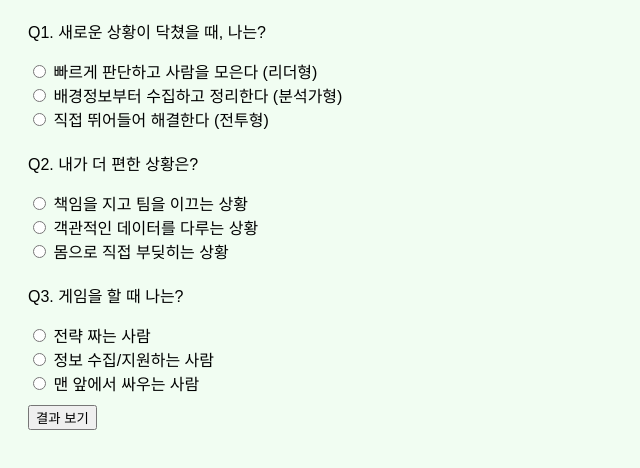
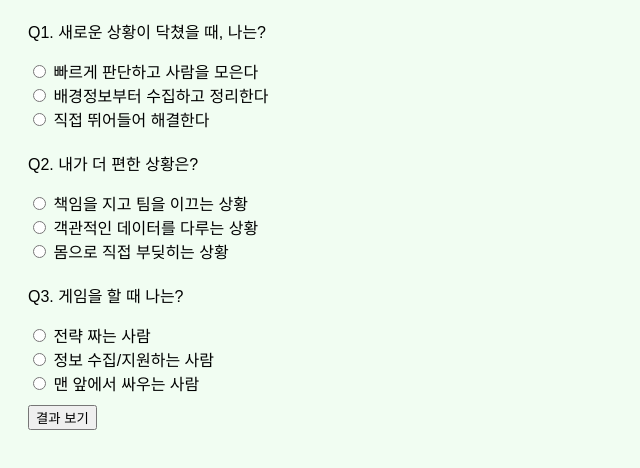
Before and after one commit to moong99/skills-github-pages, a plain HTML site: page index.html in a window 1280 px wide. Shown: the part 98-566 px from the top of the page, without its empty margins (0-640 px from the left). Drawn offline with Linux system fonts and the light colour scheme.

Commit message:
Update index.html

```diff
--- a/index.html
+++ b/index.html
@@ -17,9 +17,9 @@
 
 <div class="question">
   <p>Q1. 새로운 상황이 닥쳤을 때, 나는?</p>
-  <label><input type="radio" name="q1" value="leader"> 빠르게 판단하고 사람을 모은다 (리더형)</label><br>
-  <label><input type="radio" name="q1" value="analyst"> 배경정보부터 수집하고 정리한다 (분석가형)</label><br>
-  <label><input type="radio" name="q1" value="fighter"> 직접 뛰어들어 해결한다 (전투형)</label>
+  <label><input type="radio" name="q1" value="leader"> 빠르게 판단하고 사람을 모은다 </label><br>
+  <label><input type="radio" name="q1" value="analyst"> 배경정보부터 수집하고 정리한다 </label><br>
+  <label><input type="radio" name="q1" value="fighter"> 직접 뛰어들어 해결한다 </label>
 </div>
 
 <div class="question">
```
